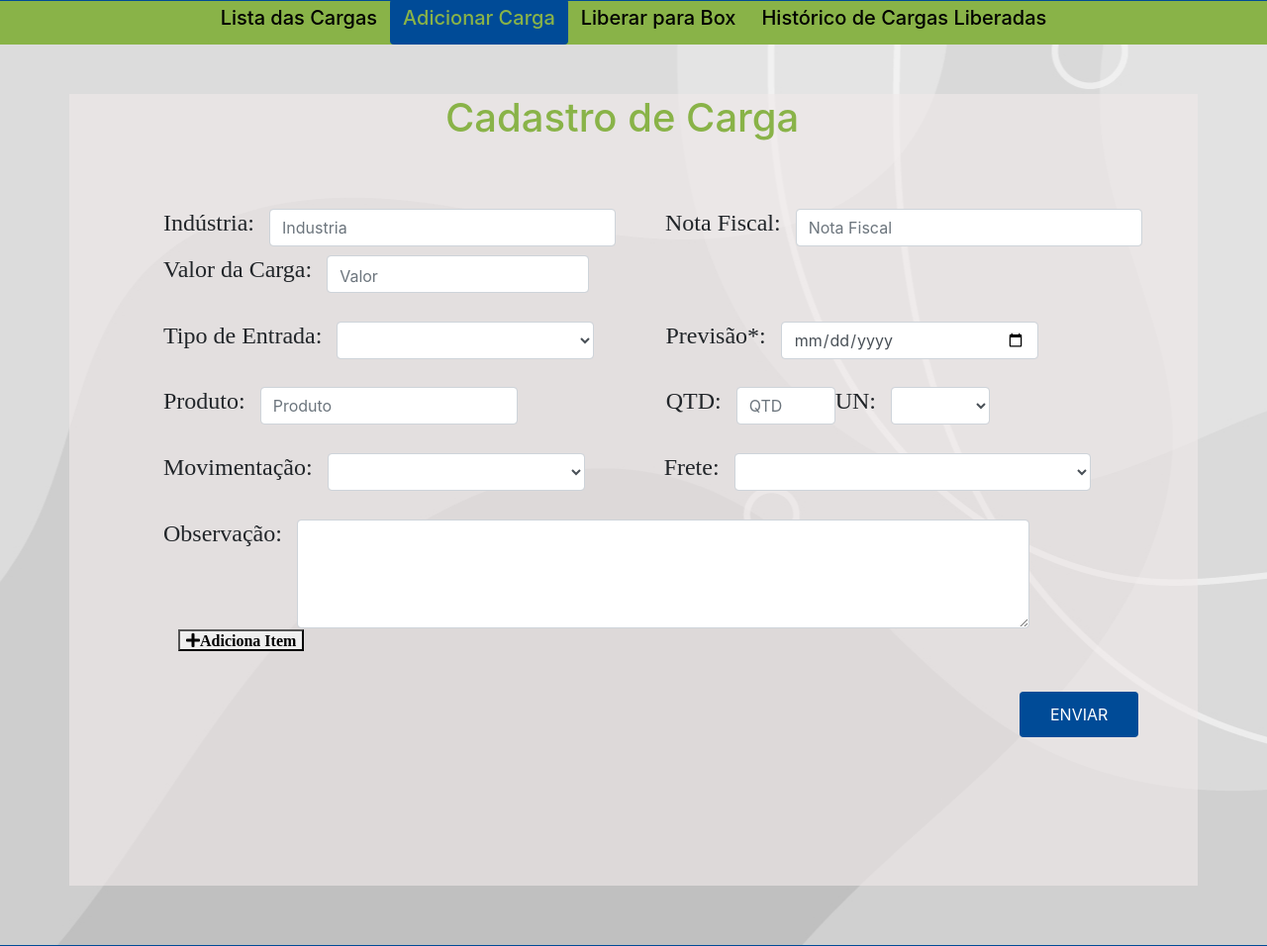
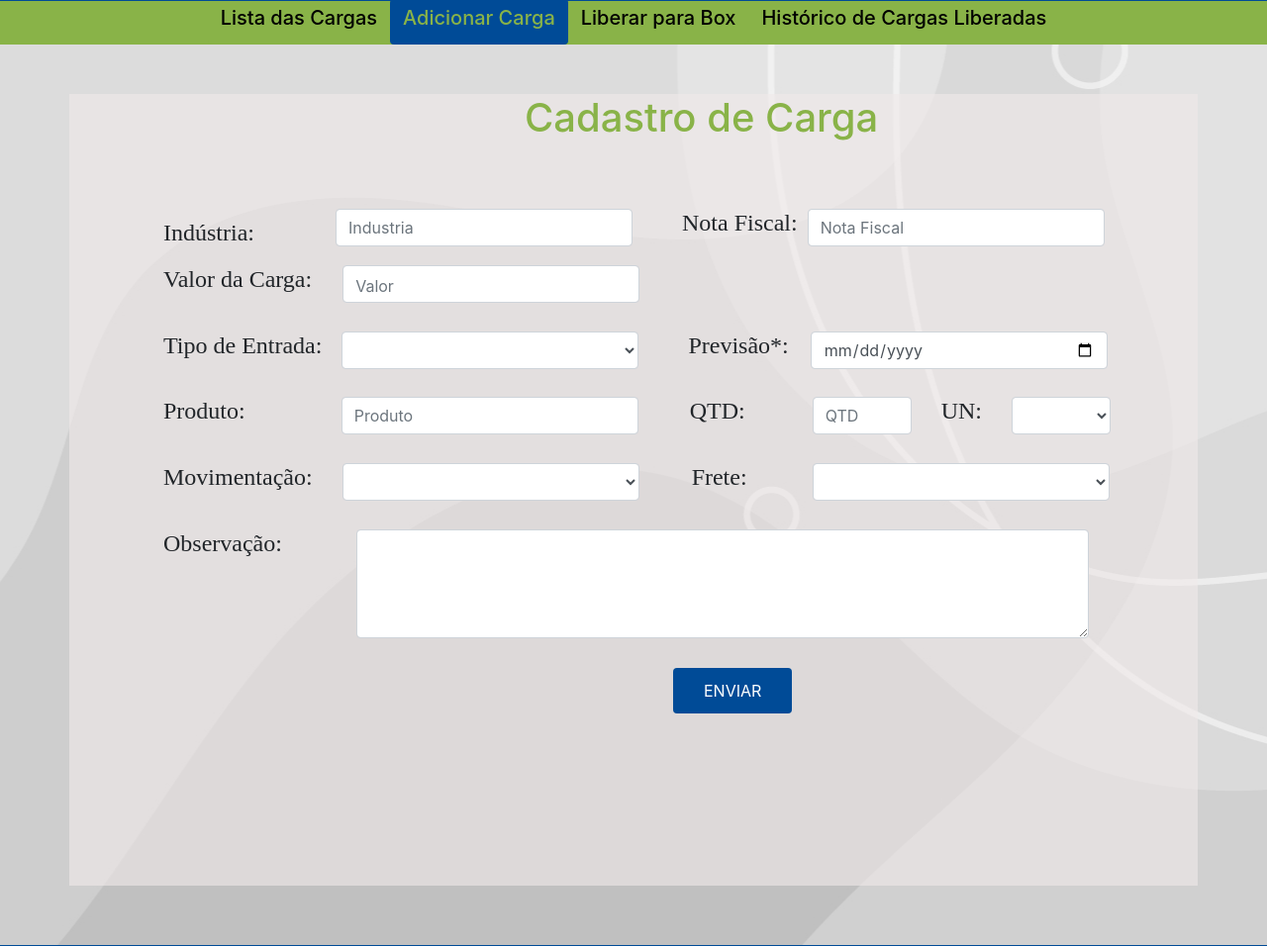
Before and after one commit to fabio21777/labes-fribel_alimentos, a Django app: page /acompanhamento/adicionarCarga/ in a window 1280 px wide. Shown: the part 81-1037 px from the top of the page at 99% size. Run offline with Django 3.2, Linux system fonts and the light colour scheme; a user stored in the database is signed in; data comes from the database, SQL or seed files in the repository; some libraries are stand-ins or nearby versions.

Commit message:
modificações telas addcarga e editar carga

```diff
--- a/carga_descarga/core/static/css/styles.css
+++ b/carga_descarga/core/static/css/styles.css
@@ -182,36 +182,39 @@ div.botao{
 
 /*Editar Carga*/
 input.editcarga{
-  width: 260px;
+  width: 300px;
 }
 
 /* addcarga style*/
 input.addcarga{
-    width: 260px;
+    width: 300px;
 }
 h1{
     color: #89b348;
 }
-
-h3.addcargah3nf{
-    padding-right: 40px;
-    padding-left: 30px;
+h4.addcargavalor{
+  padding-right: 31px;
 }
-h3.addcargah3indus{
-    padding-right: 103px;
+h4.addcargah3nf{
+    padding-right: 10px;
+    padding-left: 50px;
 }
-h3.addcargah3prev{
-    padding-right: 73px;
-    padding-left: 30px;
+h4.addcargah3indus{
+    padding-right: 82px;
+    padding-top: 10px;
+}
+h4.addcargah3prev{
+    padding-right: 22px;
+    padding-left: 50px;
 }
 #titulo{
     padding-bottom: 60px;
-    padding-left: 270px;
+    padding-left: 350px;
 }
 div.pand{
     padding-top: 20px;
 }
-h3.addcargah3obs{
+h4.addcargah3obs{
     padding-right: 75px;
 }
 textarea.addcarga{
@@ -230,30 +233,38 @@ textarea.addcarga{
 div.btadd{
     padding-left: 510px;
 }
-h3.tipEnt{
+h4.tipEnt{
     padding-right: 20PX;
 }
-h3.prod{
-    padding-right: 120px;
+h4.prod{
+    padding-right: 97px;
 }
-h3.QTD{
-    padding-left: 30px;
+h4.QTD{
+    padding-left: 52px;
+    padding-right: 68px;
+}
+h4.uni{
+  padding-left: 30px;
+  padding-right: 30px;
+}
+h4.promov{
     padding-right: 30px;
 }
-h3.promov{
-    padding-right: 35px;
+h4.frete{
+  padding-left: 53px;
+  padding-right: 66px;
 }
 select.select{
-    width: 260px;
+    width: 300px;
 }
 select.un{
     width: 100px;
 }
 select.tipoEntrada{
-    width: 260px;
+    width: 300px;
 }
 select.selectf{
-  width: 360px;
+  width: 300px;
 }
 input.QTD{
     width: 100px;
@@ -262,9 +273,9 @@ h3.uni{
     padding-right: 30px;
     padding-left: 30px;
 }
-h3.frete{
-    padding-left: 30px;
-    padding-right: 20px;
+h4.frete{
+    padding-left: 53px;
+    padding-right: 66px;
 }
 
 /* HEADER + NAVBAR*/
@@ -609,20 +620,23 @@ a.cancelarExclusao div.btn.btn-danger:hover{
 
 #inputs{
   font-family: 'Times New Roman', Times, serif;
-  padding-right: 15px;
-  padding-bottom: 10px;
+  padding-bottom: 10px
+}
+#inputs_editar_carga{
+  font-family: 'Times New Roman', Times, serif;
+  padding-bottom: 10px
 }
 
 #industria{
-  width: 350px;
+  width: 300px;
 }
 
 #nf{
-  width: 350px;
+  width: 300px;
 }
 
 #valor{
-  width: 150px;
+  width: 300px;
   padding-top:10px;
 
 }
--- a/carga_descarga/core/templates/core/adicionar_carga.html
+++ b/carga_descarga/core/templates/core/adicionar_carga.html
@@ -14,8 +14,8 @@
                 <input id="nf" name="NF"  class="form-control addcarga" type="text" minlength="44" maxlength="44" onfocus="this.placeholder = ''" onblur="this.placeholder = 'Nota Fiscal'" placeholder="Nota Fiscal" >
             </div>
             <div class="row add" >
-                <h4 id="inputs" > Valor da Carga: </h4>
-                <input id="valor" name="valor" style="width: 265px;" class="form-control" type="number"  min="0" onfocus="this.placeholder = ''" onblur="this.placeholder = 'Valor'" placeholder="Valor" >
+                <h4 id="inputs" class="addcargavalor" > Valor da Carga: </h4>
+                <input id="valor" name="valor" style="width: 300px;" class="form-control" type="number"  min="0" onfocus="this.placeholder = ''" onblur="this.placeholder = 'Valor'" placeholder="Valor" >
             </div>
             <div class="row pand">
                 <h4 id="inputs" class="tipEnt">Tipo de Entrada:</h4>
@@ -24,13 +24,13 @@
                     <option>Entrada Normal</option>
                     <option>Entrada Bonificada</option>
                 </select>
-                <h4 id="inputs" class="addcargah3prev" style="padding-left: 72px;">Previsão*:</h4>
+                <h4 id="inputs" class="addcargah3prev" >Previsão*:</h4>
                 <input id="previsao" min="" max="9999-12-31" name="previsao" class="form-control addcarga" type="date" onfocus="this.placeholder = ''" onblur="this.placeholder = 'Previsão'" placeholder="Previsão" >
             </div>
             <div class="row pand">
                 <h4 id="inputs" class="prod">Produto:</h4>
                 <input id="Produto" name="Produto"  class="form-control addcarga" type="text" onfocus="this.placeholder = ''" onblur="this.placeholder = 'Produto'" placeholder="Produto" >
-                <h4 id="inputs" class="QTD" style="padding-left: 150px;">QTD:</h4>
+                <h4 id="inputs" class="QTD" >QTD:</h4>
                 <input id="QTD" name="QTD" class="form-control addcarga QTD" type="number" min="0" onfocus="this.placeholder = ''" onblur="this.placeholder = 'QTD'" placeholder="QTD" >
                 <h4 id="inputs" class="uni">UN:</h4>
                 <select class="form-control un"  id="un" name="un">
@@ -49,8 +49,8 @@
                     <option>Carga batida</option>
                     <option>Carga paletizada</option>
                   </select>
-                <h4 id="inputs" class="frete" style="padding-left: 80px;">Frete:</h4>
-                <select class="form-control selectf" style="width: 360px;" id="frete" name="frete" >
+                <h4 id="inputs" class="frete" >Frete:</h4>
+                <select class="form-control selectf" style="width: 300px;" id="frete" name="frete" >
                     <option>            </option>
                     <option>CIF</option>
                     <option>FOB</option>
@@ -62,13 +62,13 @@
                 <h4  id="inputs" class="addcargah3obs">Observação:</h4>
                 <textarea class="form-control addcarga" id="observacao" name="observacao" rows="4"></textarea>
             </div>
-            <div>
+           <!-- <div>
                 <input id="cont" name="cont" type="hidden" value="0">
                 <button type="button" class="fa fa-plus" id="add_itens" onclick="adiconar_itens()">Adiciona Item</button>
             </div>
             <div id="adiciona_itens" style="padding-top: 10px;">
-            </div>
-        <div class="btadd botao" style="padding-left: 850px;">
+            </div>-->
+        <div class="btadd botao" style="padding-left: 500px;">
             <button type="button" id="btadd" class="btn bt1"  onclick="validar_add_carga()">ENVIAR</button>
         </div>
     </form>
--- a/carga_descarga/core/templates/core/informacoes_cargas.html
+++ b/carga_descarga/core/templates/core/informacoes_cargas.html
@@ -3,7 +3,7 @@
 {% block title %} informações Cargas {% endblock %}
 
 {% block content %}
-    <div class="container col-6">
+    <div class="container col-6" id="inputs">
         <div><h2>Informações Carga</h2></div>
             <h5 class= "inf_carga">Industria: {{carga.industria}}</h5>
             <h5 class= "inf_carga">NF: {{carga.numero_nf}}</h5>
```
Also changed, not shown: carga_descarga/core/templates/core/editar-carga.html (+24 -24 lines).
